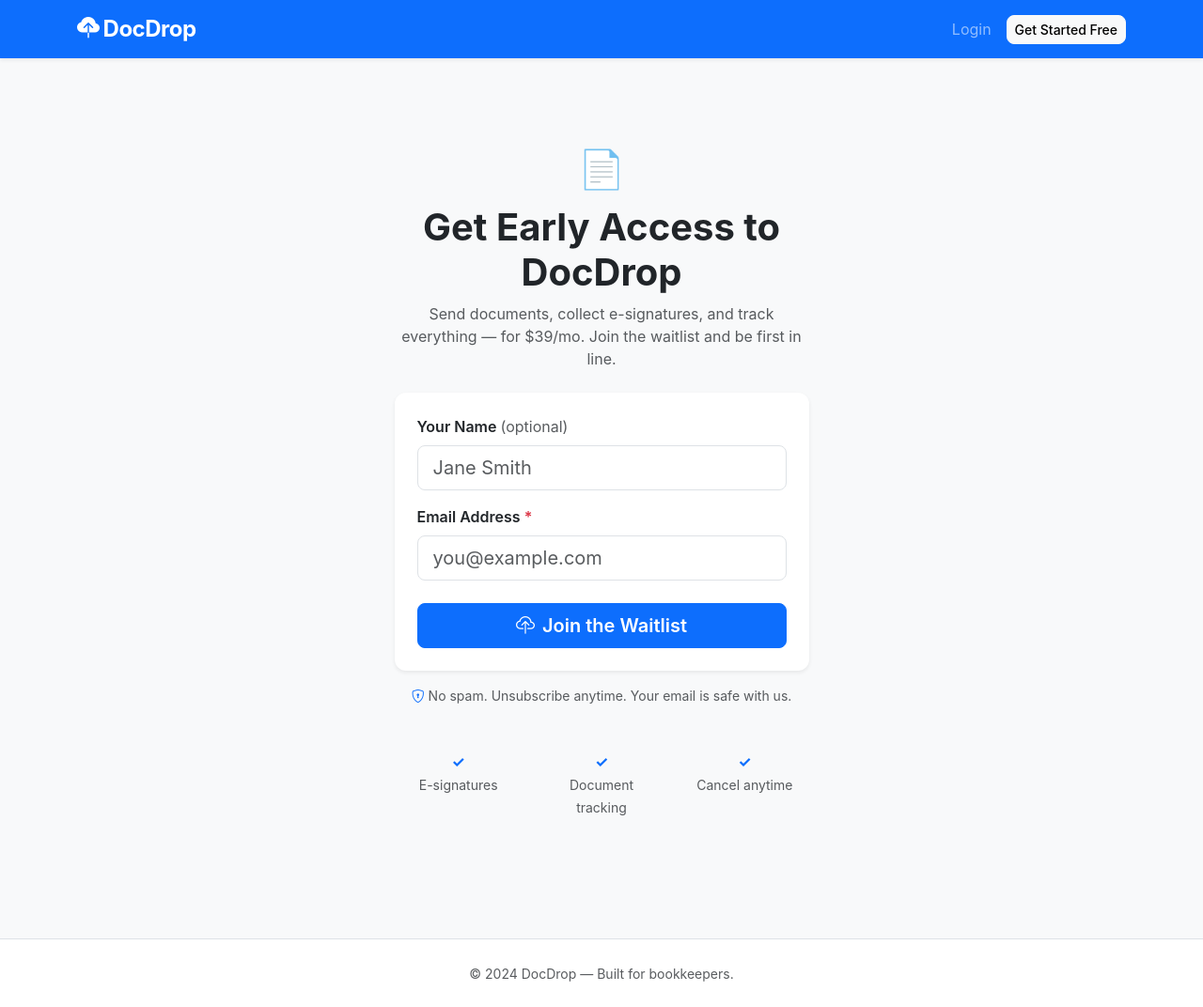
After one commit to Gitbizzyboy/DocDrop, a Flask app: page /waitlist in a window 1280 px wide. The commit adds this page. Shown: the whole page at 94% size. Run offline with Flask 3, Linux system fonts and the light colour scheme.

Commit message:
Add waitlist email capture (/waitlist route + WaitlistEntry model)

```diff
--- a/app.py
+++ b/app.py
@@ -18,6 +18,11 @@ def create_app():
     app.config["SECRET_KEY"] = os.environ.get("SECRET_KEY", "dev-secret-change-me")
     app.config["SQLALCHEMY_DATABASE_URI"] = os.environ.get("DATABASE_URL", "sqlite:///docdrop_dev.db")
     app.config["SQLALCHEMY_TRACK_MODIFICATIONS"] = False
+    app.config["SQLALCHEMY_ENGINE_OPTIONS"] = {
+        "pool_pre_ping": True,
+        "pool_recycle": 300,
+        "connect_args": {"connect_timeout": 5},
+    }
 
     upload_folder = os.environ.get("UPLOAD_FOLDER", "static/uploads")
     app.config["UPLOAD_FOLDER"] = upload_folder
@@ -57,12 +62,14 @@ def create_app():
     from routes.clients import clients_bp
     from routes.portal import portal_bp
     from routes.stripe_webhook import stripe_bp
+    from routes.waitlist import waitlist_bp
 
     app.register_blueprint(auth_bp)
     app.register_blueprint(dashboard_bp)
     app.register_blueprint(clients_bp)
     app.register_blueprint(portal_bp)
     app.register_blueprint(stripe_bp)
+    app.register_blueprint(waitlist_bp)
 
     # ── Landing / misc routes ─────────────────────────────────────────────────
     from flask import request as flask_request
@@ -116,8 +123,14 @@ def create_app():
         return redirect(req.referrer or url_for("landing"))
 
     # ── DB init ───────────────────────────────────────────────────────────────
-    with app.app_context():
-        db.create_all()
+    # Tables are pre-created; only ensure new tables (e.g. waitlist) are added.
+    try:
+        with app.app_context():
+            from models.waitlist import WaitlistEntry  # noqa: register model
+            WaitlistEntry.__table__.create(db.engine, checkfirst=True)
+    except Exception as e:
+        import logging
+        logging.getLogger(__name__).warning(f'Waitlist table init skipped: {e}')
 
     # Make landing accessible from blueprints via url_for("main.landing") aliases
     app.add_url_rule("/", endpoint="main.landing", view_func=app.view_functions["landing"])
--- a/railway.toml
+++ b/railway.toml
@@ -3,7 +3,5 @@ builder = "nixpacks"
 
 [deploy]
 startCommand = "gunicorn app:app --bind 0.0.0.0:$PORT --workers 2 --timeout 120"
-healthcheckPath = "/health"
-healthcheckTimeout = 30
 restartPolicyType = "on_failure"
 restartPolicyMaxRetries = 3
--- /dev/null
+++ b/routes/waitlist.py
@@ -0,0 +1,29 @@
+from flask import Blueprint, render_template, request, redirect, url_for, flash
+from models import db
+from models.waitlist import WaitlistEntry
+
+waitlist_bp = Blueprint('waitlist', __name__)
+
+
+@waitlist_bp.route('/waitlist', methods=['GET', 'POST'])
+def waitlist():
+    if request.method == 'POST':
+        email = request.form.get('email', '').strip().lower()
+        name = request.form.get('name', '').strip()
+
+        if not email:
+            flash('Please enter a valid email address.', 'danger')
+            return redirect(url_for('waitlist.waitlist'))
+
+        existing = WaitlistEntry.query.filter_by(email=email).first()
+        if existing:
+            flash("You're already on the list! We'll be in touch soon.", 'info')
+            return redirect(url_for('waitlist.waitlist'))
+
+        entry = WaitlistEntry(email=email, name=name or None, source='website')
+        db.session.add(entry)
+        db.session.commit()
+
+        return render_template('waitlist_success.html')
+
+    return render_template('waitlist.html')
--- /dev/null
+++ b/templates/waitlist.html
@@ -0,0 +1,80 @@
+{% extends "base.html" %}
+{% block title %}Join the Waitlist — DocDrop{% endblock %}
+
+{% block content %}
+<section class="py-5">
+  <div class="container">
+    <div class="row justify-content-center">
+      <div class="col-md-6 col-lg-5">
+
+        <div class="text-center mb-4">
+          <span class="fs-1">📄</span>
+          <h1 class="fw-bold mt-2">Get Early Access to DocDrop</h1>
+          <p class="text-muted">
+            Send documents, collect e-signatures, and track everything — for $39/mo.
+            Join the waitlist and be first in line.
+          </p>
+        </div>
+
+        {% with messages = get_flashed_messages(with_categories=true) %}
+          {% for category, message in messages %}
+            <div class="alert alert-{{ category }} alert-dismissible fade show" role="alert">
+              {{ message }}
+              <button type="button" class="btn-close" data-bs-dismiss="alert"></button>
+            </div>
+          {% endfor %}
+        {% endwith %}
+
+        <div class="card border-0 shadow-sm">
+          <div class="card-body p-4">
+            <form method="POST" action="{{ url_for('waitlist.waitlist') }}">
+              <div class="mb-3">
+                <label for="name" class="form-label fw-semibold">Your Name <span class="text-muted fw-normal">(optional)</span></label>
+                <input type="text" class="form-control form-control-lg" id="name" name="name"
+                       placeholder="Jane Smith" autocomplete="name">
+              </div>
+              <div class="mb-4">
+                <label for="email" class="form-label fw-semibold">Email Address <span class="text-danger">*</span></label>
+                <input type="email" class="form-control form-control-lg" id="email" name="email"
+                       placeholder="you@example.com" required autocomplete="email">
+              </div>
+              <div class="d-grid">
+                <button type="submit" class="btn btn-primary btn-lg fw-semibold">
+                  <i class="bi bi-cloud-upload me-2"></i>Join the Waitlist
+                </button>
+              </div>
+            </form>
+          </div>
+        </div>
+
+        <p class="text-center text-muted small mt-3">
+          <i class="bi bi-shield-lock text-primary"></i>
+          No spam. Unsubscribe anytime. Your email is safe with us.
+        </p>
+
+        <div class="row text-center mt-4 g-3">
+          <div class="col-4">
+            <div class="p-2">
+              <div class="fw-bold text-primary">✓</div>
+              <small class="text-muted">E-signatures</small>
+            </div>
+          </div>
+          <div class="col-4">
+            <div class="p-2">
+              <div class="fw-bold text-primary">✓</div>
+              <small class="text-muted">Document tracking</small>
+            </div>
+          </div>
+          <div class="col-4">
+            <div class="p-2">
+              <div class="fw-bold text-primary">✓</div>
+              <small class="text-muted">Cancel anytime</small>
+            </div>
+          </div>
+        </div>
+
+      </div>
+    </div>
+  </div>
+</section>
+{% endblock %}
```
Also changed, not shown: fly.toml (added, +26 -0 lines), models/waitlist.py (added, +15 -0 lines), templates/landing.html (+8 -3 lines), templates/waitlist_success.html (added, +26 -0 lines), .github/workflows/fly-deploy.yml (added), 2 other files.
